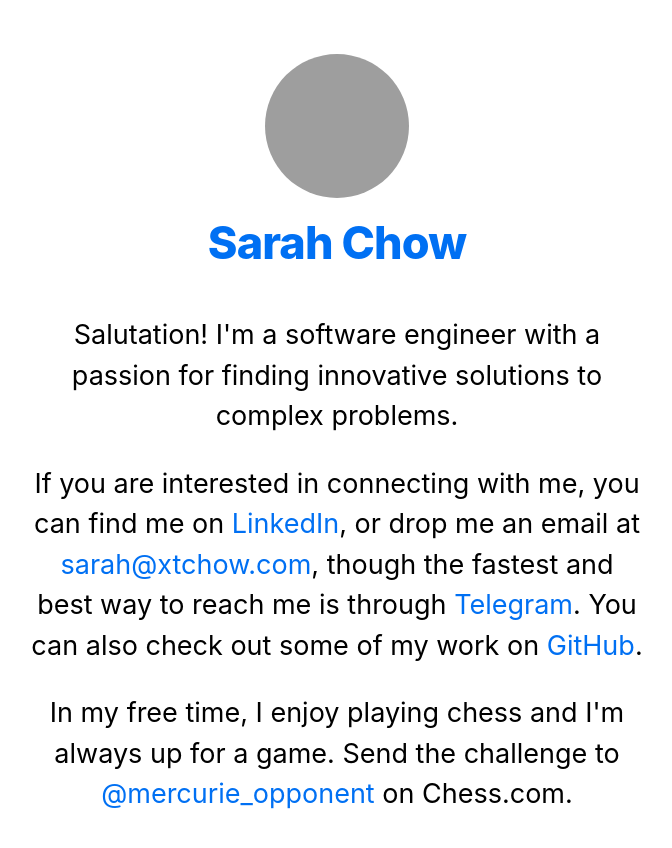
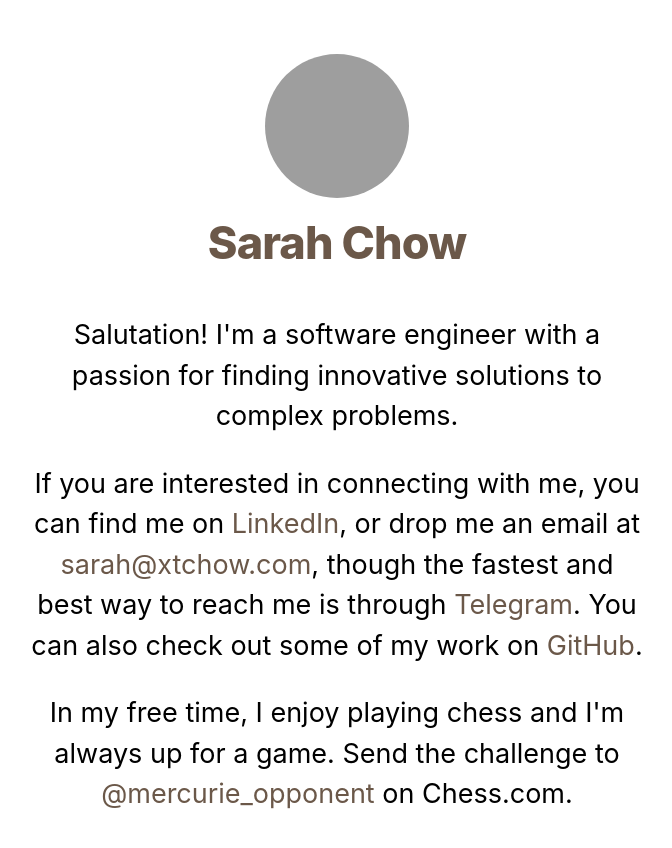
Before and after one commit to xtchow/XTCHOW, a Next.js app: page / in a window 1280 px wide. Shown: the top 848 px of the page, without its empty margins (303-975 px from the left). Built offline with nearby package versions, Linux system fonts and the light colour scheme; grey boxes are pictures that could not be loaded.

Commit message:
color check

```diff
--- a/package.json
+++ b/package.json
@@ -5,7 +5,7 @@
   "scripts": {
     "dev": "next dev",
     "build": "next build",
-    "start": "next start",
+    "start": "next start -p $PORT",
     "lint": "next lint"
   },
   "dependencies": {
--- a/src/styles/globals.css
+++ b/src/styles/globals.css
@@ -14,7 +14,10 @@ body {
 }
 
 a {
-  color: #0070f3;
+  /* color: #0070f3;
+  color: #fcba03;
+  color: #00e293; */
+  color: #6b5849;
   text-decoration: none;
 }
 
```
